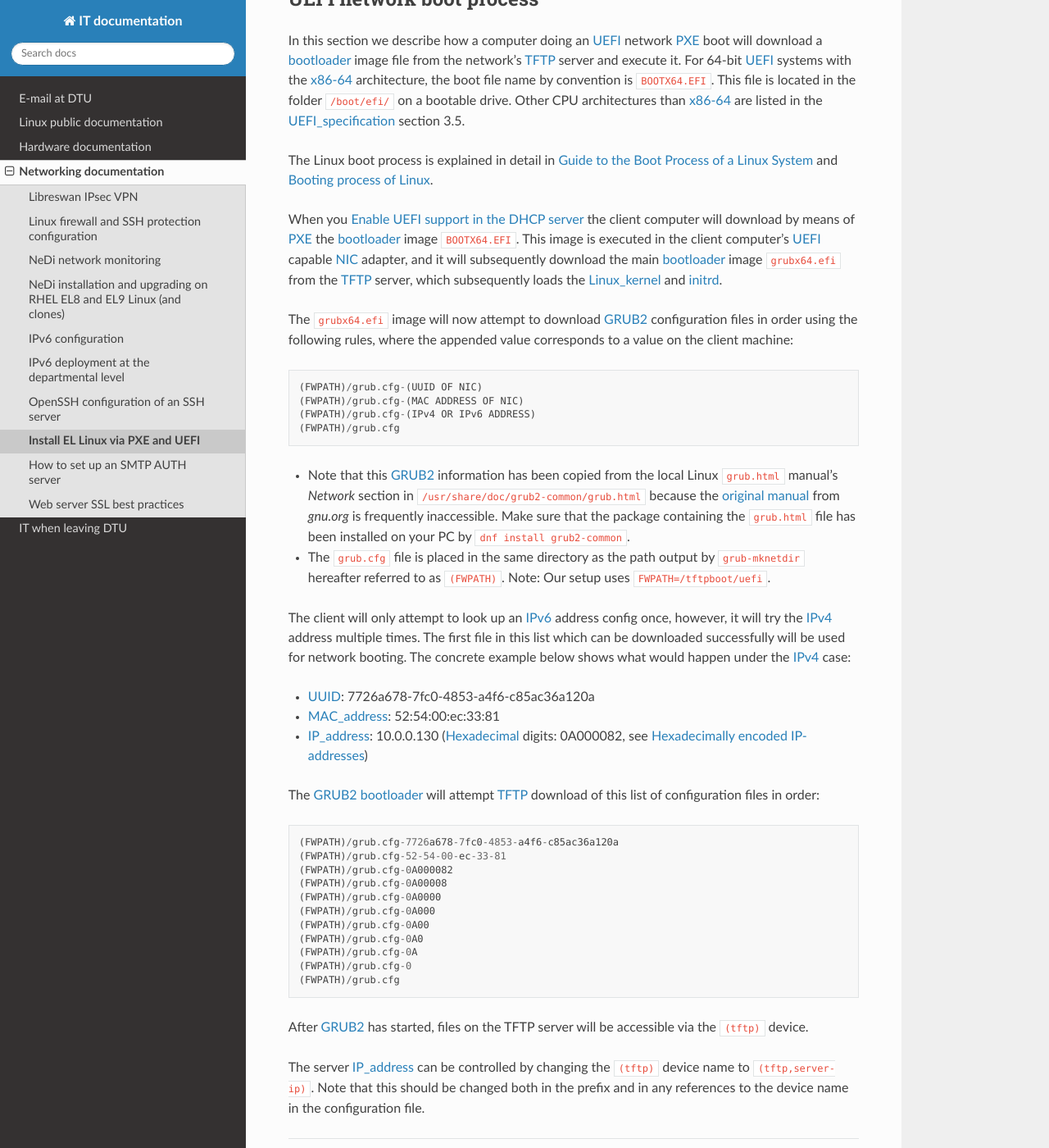
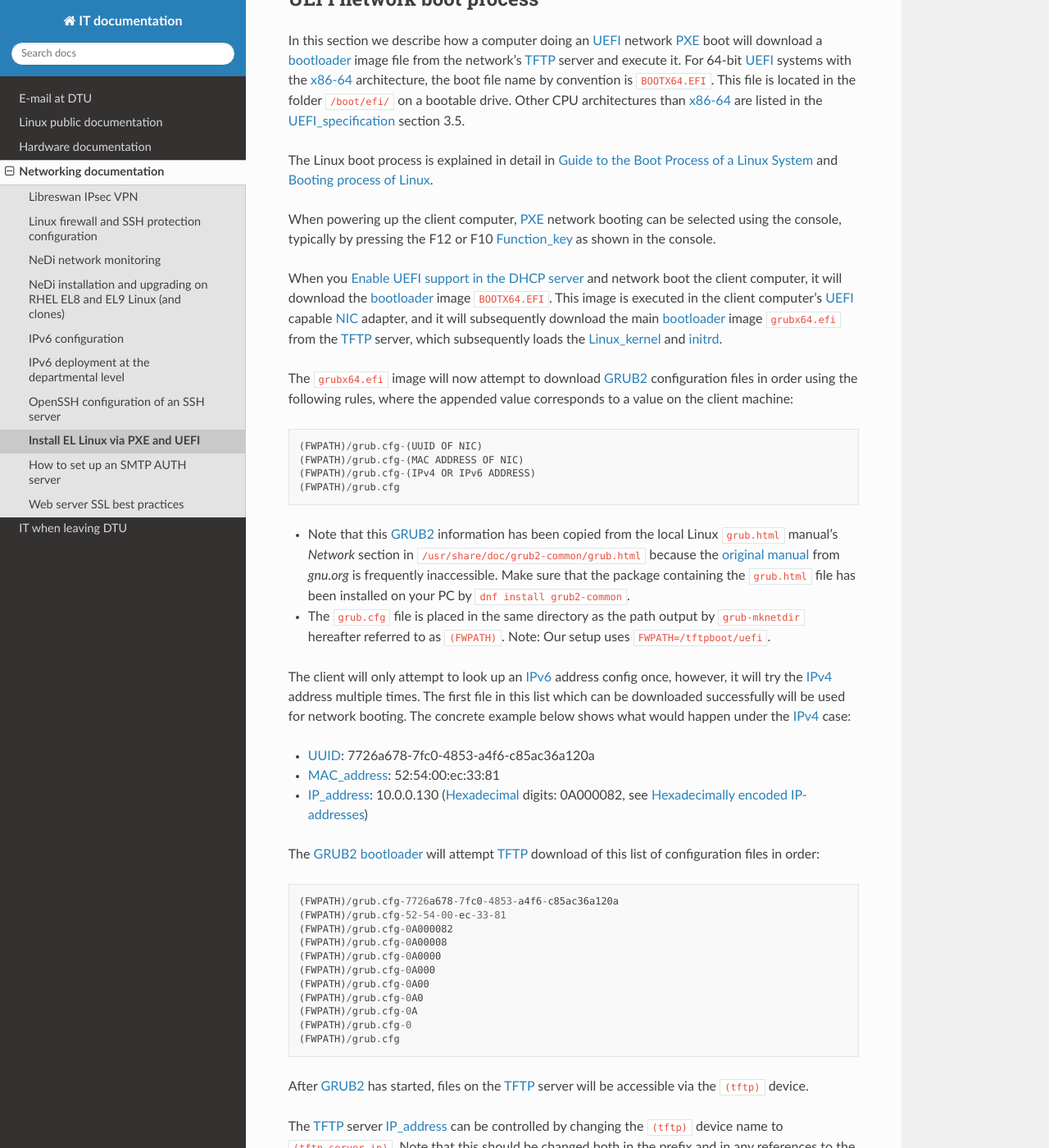
Before and after one commit to OleHolmNielsen/ITwiki, a Sphinx documentation site: the page built from docs/PXE_and_UEFI.rst, in a window 1280 px wide and 1400 px high, scrolled down 1303 px. Shown: the whole window at 82% size. Built offline with Sphinx 7.4.7 and the Read the Docs theme 3.1.0, drawn with Linux system fonts in a browser that asks for light colours; some of the changed text lies outside the part shown.

Commit message:
Minor edit

```diff
--- a/docs/PXE_and_UEFI.rst
+++ b/docs/PXE_and_UEFI.rst
@@ -54,7 +54,11 @@ The Linux boot process is explained in detail in
 `Guide to the Boot Process of a Linux System <https://www.baeldung.com/linux/boot-process>`_
 and `Booting process of Linux <https://en.wikipedia.org/wiki/Booting_process_of_Linux>`_.
 
-When you :ref:`DHCP_server_UEFI_configuration` the client computer will download by means of PXE_ the bootloader_ image ``BOOTX64.EFI``.
+When powering up the client computer, PXE_ network booting can be selected using the console,
+typically by pressing the F12 or F10 Function_key_ as shown in the console.
+
+When you :ref:`DHCP_server_UEFI_configuration` and network boot the client computer,
+it will download the bootloader_ image ``BOOTX64.EFI``.
 This image is executed in the client computer's UEFI_ capable NIC_ adapter,
 and it will subsequently download the main bootloader_ image ``grubx64.efi`` from the TFTP_ server,
 which subsequently loads the Linux_kernel_ and initrd_.
@@ -96,9 +100,9 @@ The GRUB2_ bootloader_ will attempt TFTP_ download of this list of configuration
   (FWPATH)/grub.cfg-0
   (FWPATH)/grub.cfg
 
-After GRUB2_ has started, files on the TFTP server will be accessible via the ``(tftp)`` device.
+After GRUB2_ has started, files on the TFTP_ server will be accessible via the ``(tftp)`` device.
 
-The server IP_address_ can be controlled by changing the ``(tftp)`` device name to ``(tftp,server-ip)``.
+The TFTP_ server IP_address_ can be controlled by changing the ``(tftp)`` device name to ``(tftp,server-ip)``.
 Note that this should be changed both in the prefix and in any references to the device name in the configuration file.
 
 .. _IPv4: http://en.wikipedia.org/wiki/Ipv4
@@ -362,7 +366,7 @@ To boot a system with ``grubx64.efi`` (provided by the ``grub2-efi-x64`` package
     exit
   }
 
-If there are multiple disks in the server, Grub_ will name them as *hd0, hd1, hd2*, etc.
+If there are multiple disks in the client computer, Grub_ will name them as *hd0, hd1, hd2*, etc.
 It seems that the numbering of such disks may vary, and if the OS installation is suddenly in disk *hd1* in stead of *hd0*,
 it is useful to define a fallback_ boot menu item as in this example::
 
@@ -570,11 +574,11 @@ You can either:
 
 * Configure the node's **boot order** with PXE_ network booting as the first boot device, or
 
-* When powering up the server, PXE_ network booting can be selected using the console,
+* When powering up the client computer, PXE_ network booting can be selected using the console,
   typically by pressing the F12 or F10 Function_key_ as shown in the console.
 
 When you have installed the above pxeconfig_toolkit_ and used pxeconfig_ to setup the client boot process,
-then it is sufficient to power cycle and/or start up the server.
+then it is sufficient to power cycle and/or start up the client computer.
 
 The :ref:`UEFI_network_boot` ensures that:
 
@@ -656,7 +660,7 @@ For more information, see the bootloader_ page.
 Automatic boot disk device selection
 ---------------------------------------
 
-The server or PC computer may have multiple disk devices, and each device may have different bus interfaces to the system such as NVME_ or SATA_.
+The client computer may have multiple disk devices, and each device may have different bus interfaces to the system such as NVME_ or SATA_.
 
 When the Kickstart_ installation starts up, the file given by inst.ks_ must select, format and partition the system boot disk.
 However, you do not want to install the Linux OS on a large disk device which might be used only for data storage!
```
